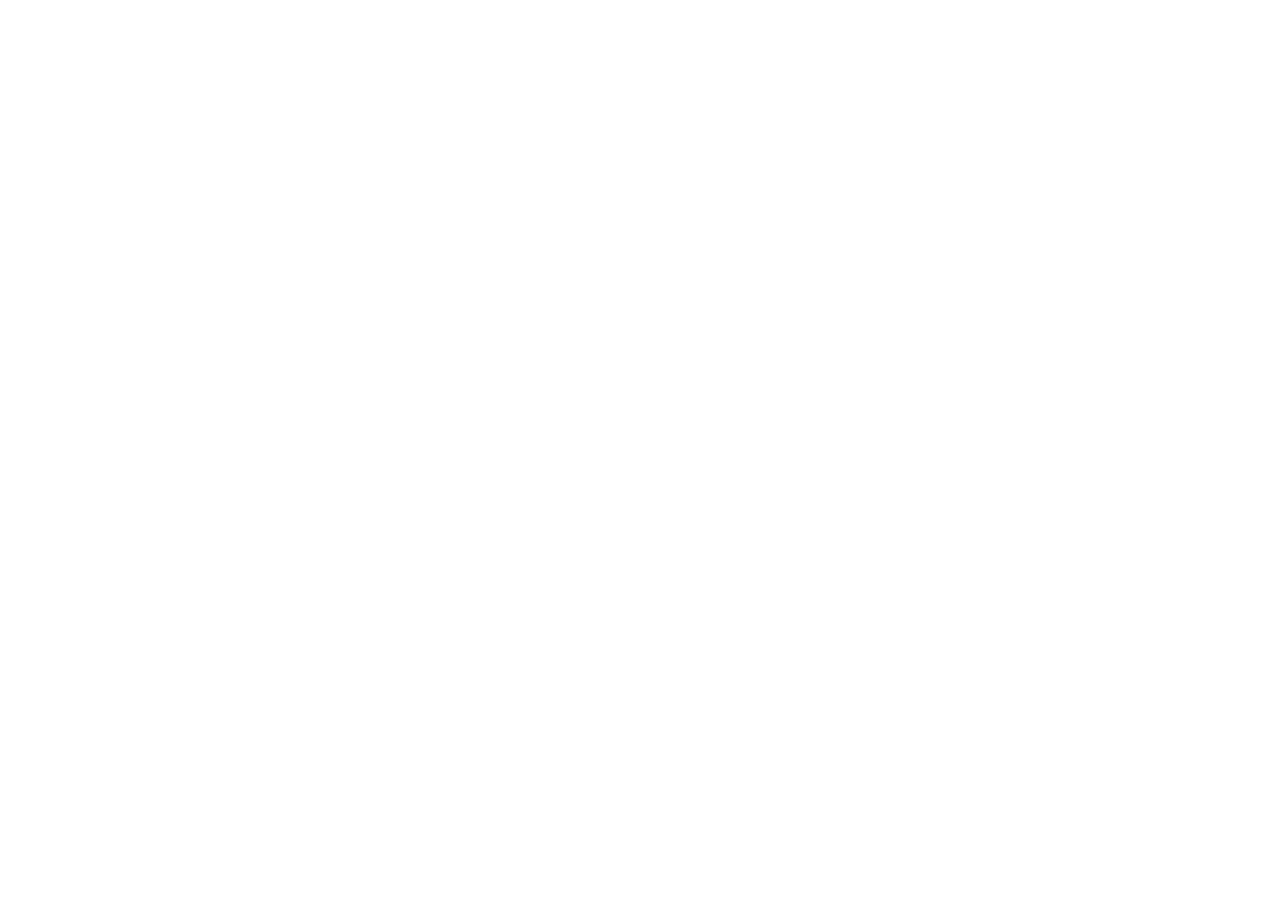
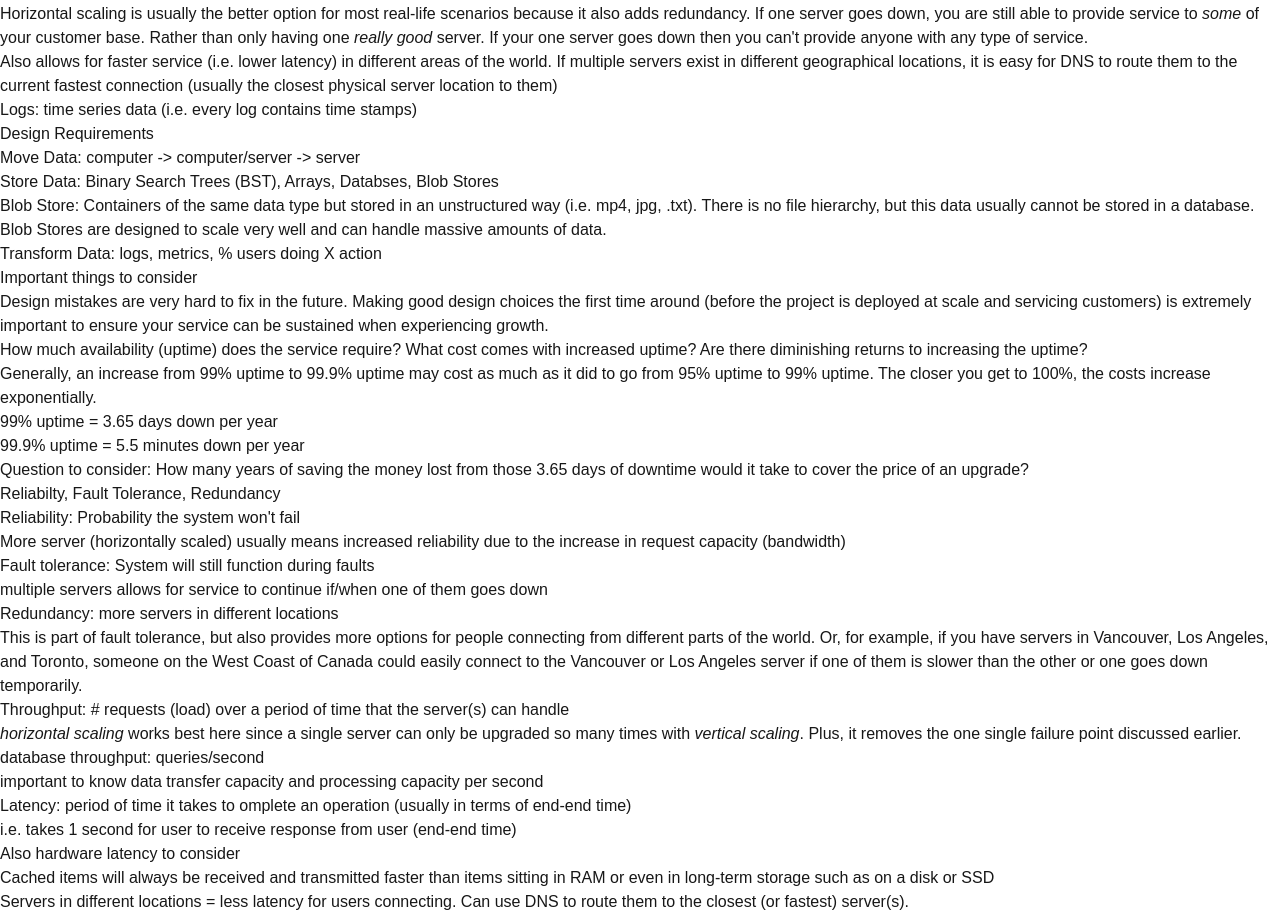
Before and after one commit to tai-shis/comp4299-system-design, a Next.js app: page /background-notes in a window 1280 px wide. Before the commit this address had no page. Shown: the part 466-1380 px from the top of the page. Before the commit the page ends 800 px from the top, so only its background shows below. Built offline with nearby package versions, Linux system fonts and the light colour scheme.

Commit message:
First section of notes from Neetcode video lectures

```diff
--- /dev/null
+++ b/src/app/background-notes/page.mdx
@@ -0,0 +1,46 @@
+# Neetcode System Design for Beginners - Background (Notes)
+
+<small>Compile these from our separate notes into a nice Background notes page?</small>
+
+**Resource Used:** <a href="https://neetcode.io/courses/system-design-for-beginners/0">Neetcode: System Design for Beginners - Background Videos (0-2)</a>
+## Ty
+
+<img src="./App-Arch-Diag-Ty.jpg" alt="App Architecture Diagram"/>
+
+- Vertical scaling: Upgrading server components to increase bandwidth
+- Horizontal scaling: Duplicating / building existing servers to increase bandwidth
+    - this typically requires a load balancer (program that forwards requests to the server that currently has the smallest load (# of users))
+    - Horizontal scaling is usually the better option for most real-life scenarios because it also adds redundancy. If one server goes down, you are still able to provide service to *some* of your customer base. Rather than only having one *really good* server. If your one server goes down then you can't provide anyone with any type of service.
+    - Also allows for faster service (i.e. lower latency) in different areas of the world. If multiple servers exist in different geographical locations, it is easy for DNS to route them to the current fastest connection (usually the closest physical server location to them)
+- Logs: time series data (i.e. every log contains time stamps)
+
+### Design Requirements
+1. Move Data: computer -> computer/server -> server
+2. Store Data: Binary Search Trees (BST), Arrays, Databses, Blob Stores
+    - Blob Store: Containers of the same data type but stored in an unstructured way (i.e. mp4, jpg, .txt). There is no file hierarchy, but this data usually cannot be stored in a database. Blob Stores are designed to scale very well and can handle massive amounts of data.
+3. Transform Data: logs, metrics, % users doing X action
+
+#### Important things to consider
+1. Design mistakes are very hard to fix in the future. Making good design choices the first time around (before the project is deployed at scale and servicing customers) is extremely important to ensure your service can be sustained when experiencing growth.
+2. How much availability (uptime) does the service require? What cost comes with increased uptime? Are there diminishing returns to increasing the uptime?
+    - Generally, an increase from 99% uptime to 99.9% uptime may cost as much as it did to go from 95% uptime to 99% uptime. The closer you get to 100%, the costs increase exponentially.
+    - 99% uptime  = 3.65 days down per year
+    - 99.9% uptime = 5.5 minutes down per year
+    - Question to consider: How many years of saving the money lost from those 3.65 days of downtime would it take to cover the price of an upgrade?
+
+#### Reliabilty, Fault Tolerance, Redundancy
+- Reliability: Probability the system won't fail
+    - More server (horizontally scaled) usually means increased reliability due to the increase in request capacity (bandwidth)
+- Fault tolerance: System will still function during faults
+    - multiple servers allows for service to continue if/when one of them goes down
+- Redundancy: more servers in different locations
+    - This is part of fault tolerance, but also provides more options for people connecting from different parts of the world. Or, for example, if you have servers in Vancouver, Los Angeles, and Toronto, someone on the West Coast of Canada could easily connect to the Vancouver or Los Angeles server if one of them is slower than the other or one goes down temporarily.
+- Throughput: # requests (load) over a period of time that the server(s) can handle
+    - *horizontal scaling* works best here since a single server can only be upgraded so many times with *vertical scaling*. Plus, it removes the one single failure point discussed earlier.
+    - database throughput: queries/second
+    - important to know data transfer capacity and processing capacity per second
+- Latency: period of time it takes to omplete an operation (usually in terms of end-end time)
+    - i.e. takes 1 second for user to receive response from user (end-end time)
+    - Also hardware latency to consider
+        - Cached items will always be received and transmitted faster than items sitting in RAM or even in long-term storage such as on a disk or SSD
+    - Servers in different locations = less latency for users connecting. Can use DNS to route them to the closest (or fastest) server(s).
```
Also changed, not shown: src/app/background-notes/App-Arch-Diag-Ty.jpg (added).
